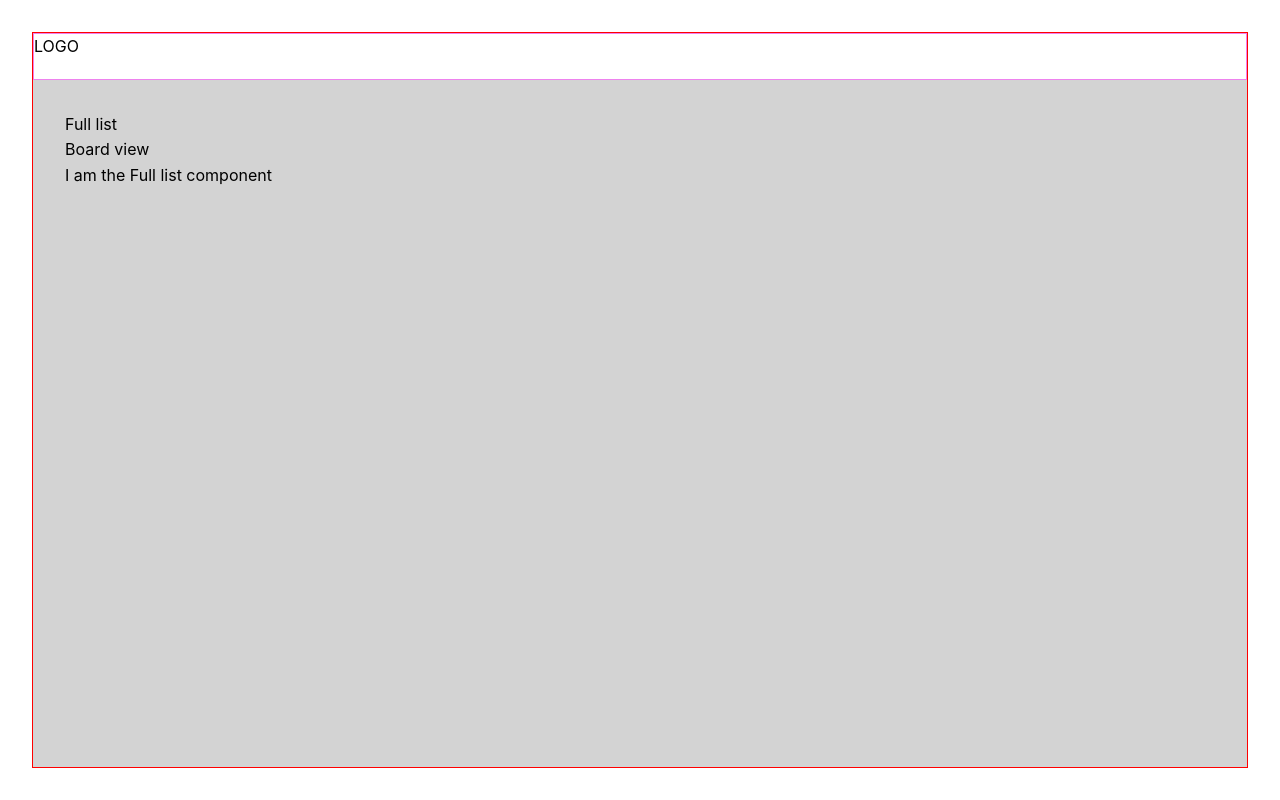
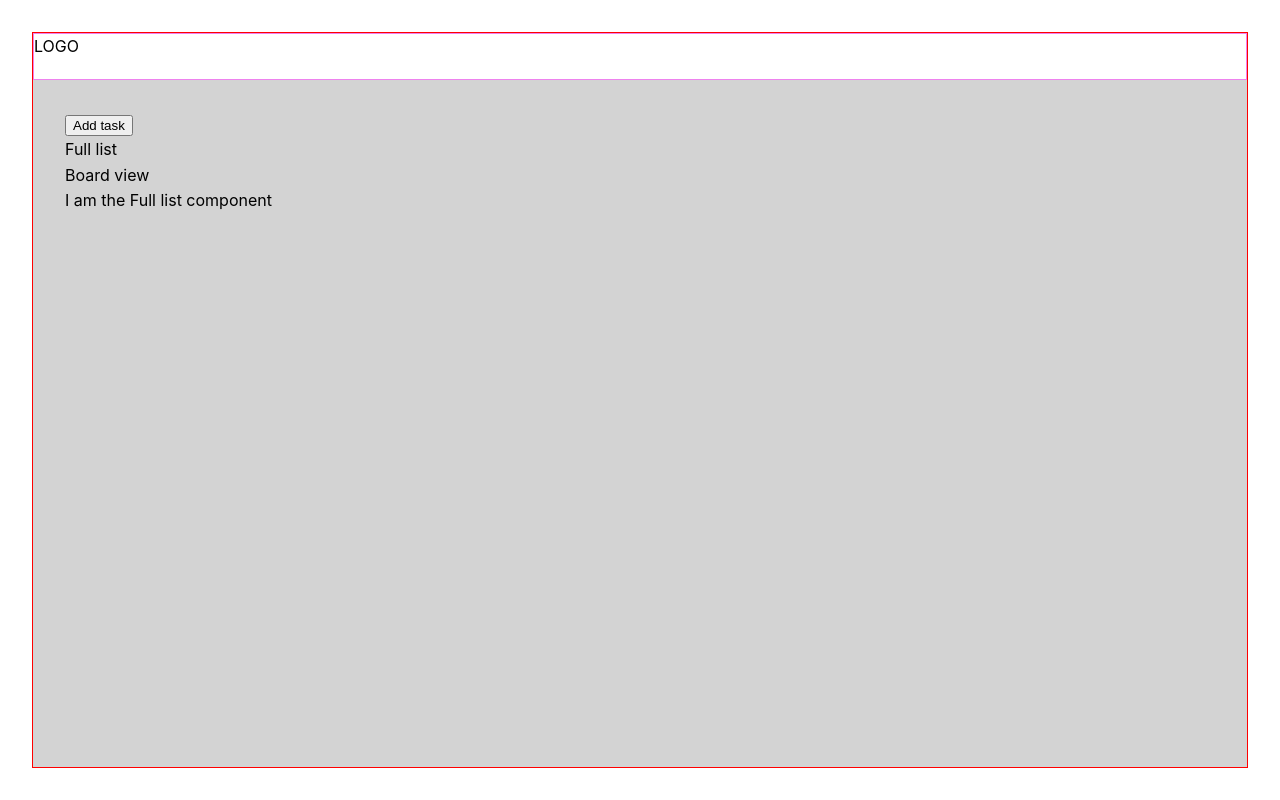
Before and after one commit to emmanuelplougoulm/task-manager, a Vue app: page / in a window 1280 px wide. Built offline with nearby package versions, Linux system fonts and the light colour scheme.

Commit message:
[TM] feat: enable task adding from view

```diff
--- a/src/views/Home.vue
+++ b/src/views/Home.vue
@@ -2,6 +2,9 @@
 import { ref } from 'vue'
 import FullList from '@components/FullList/FullList.vue'
 import Board from '@components/Board/Board.vue'
+import useTaskStore from '@stores/taskStore'
+
+const taskStore = useTaskStore()
 
 const activeTab = ref(0)
 
@@ -21,6 +24,9 @@ const setActiveTab = (index: number): void => {
       <span>LOGO</span>
     </header>
     <div class="content">
+      <div class="temp-container">
+        <button @click="() => taskStore.addNewTask('newTask')">Add task</button>
+      </div>
       <div v-for="(tab, index) in defaultTabs" :key="index">
         <div @click="() => setActiveTab(index)">{{ tab.title }}</div>
       </div>
```
